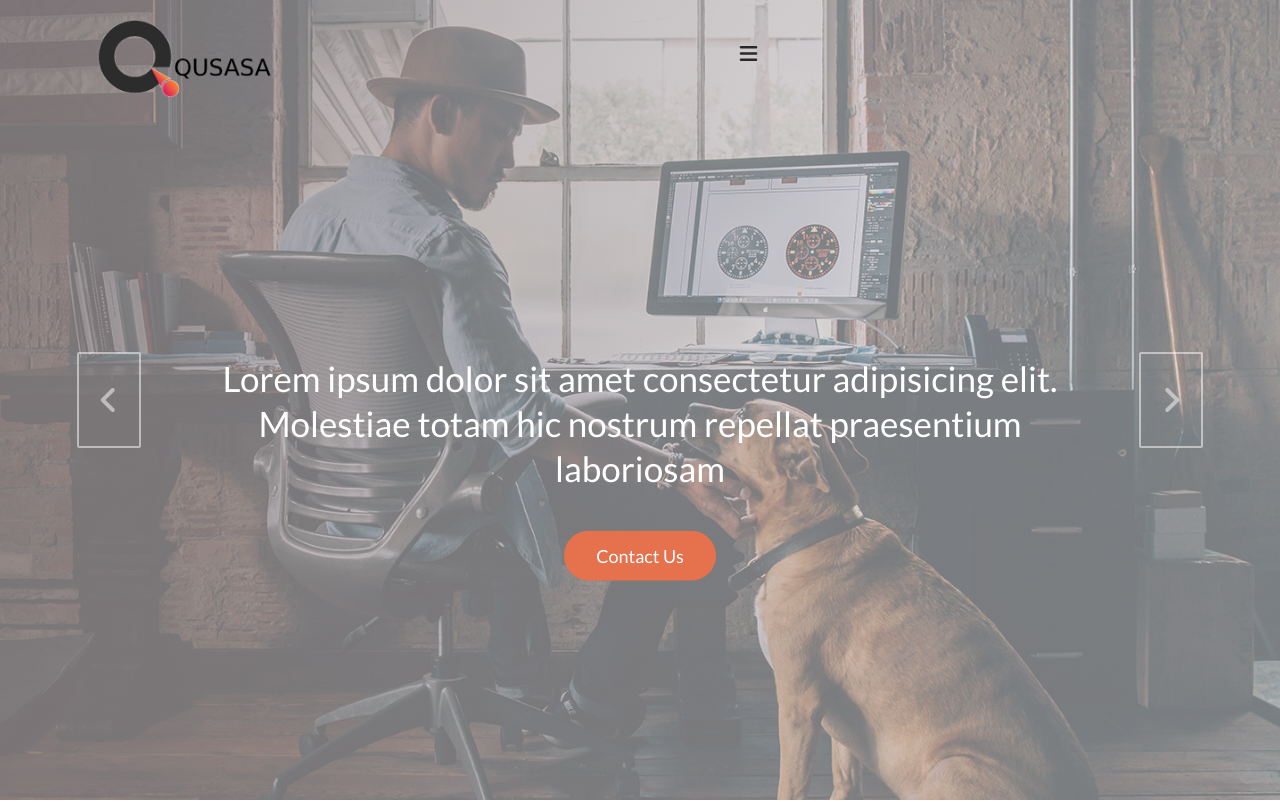
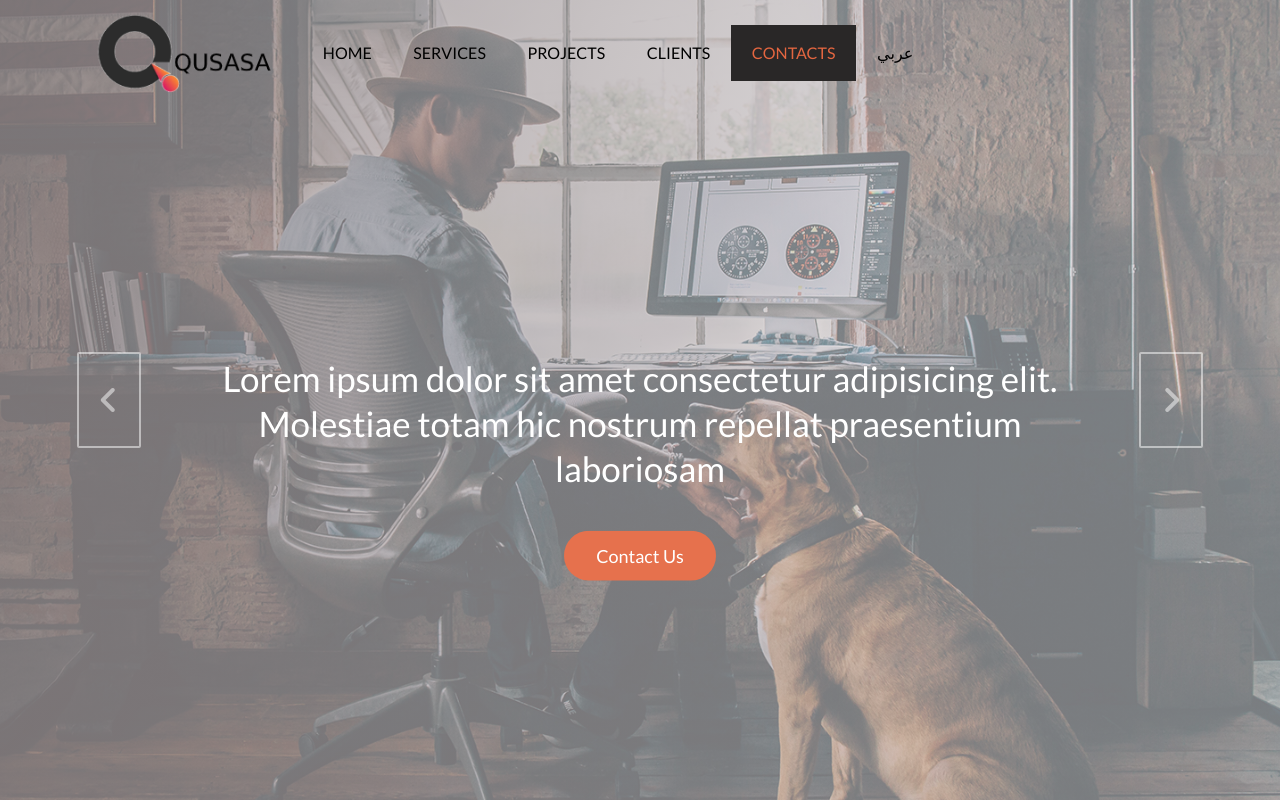
Before and after one commit to MoSaif00/Qussasa-Website, a plain HTML site: page index.html in a window 1280 px wide. Shown: the top 802 px of the page. Drawn offline with Linux system fonts and the light colour scheme.

Commit message:
fixed all errors

```diff
--- a/index.html
+++ b/index.html
@@ -9,7 +9,7 @@
 
   </head>
   <body data-spy="scroll" data-target=".navbar" data-offset="120">
-    <nav class="navbar navbar-toggleable-sm fixed-top" id="navBar">
+    <nav class="navbar navbar-expand-md fixed-top" id="navBar">
       <div  class="container">
         <a href="#main" class="navbar-brand scroll">
           <img src="./images/LOGO.png" />
@@ -28,8 +28,9 @@
 
         <div class="collapse navbar-collapse" id="navbar-collapsing">
           <ul class="navbar-nav mr-auto">
-            <li class="nav-item active">
-              <a href="#contacts" class="nav-link scroll"> WHO WE ARE </a>
+            <li class="nav-item">
+              <a href="#main" class="nav-link  active scroll">HOME
+              </a>
             </li>
             <li class="nav-item">
               <a href="#services" class="nav-link scroll">SERVICES</a>
@@ -39,6 +40,9 @@
             </li>
             <li class="nav-item">
               <a href="#clients" class="nav-link scroll">CLIENTS</a>
+            </li>
+            <li class="nav-item ">
+              <a href="#contacts" class="nav-link  scroll"> CONTACTS </a>
             </li>
             <li class="nav-item">
               <a href="#" class="nav-link scroll">عربي</a>
```
